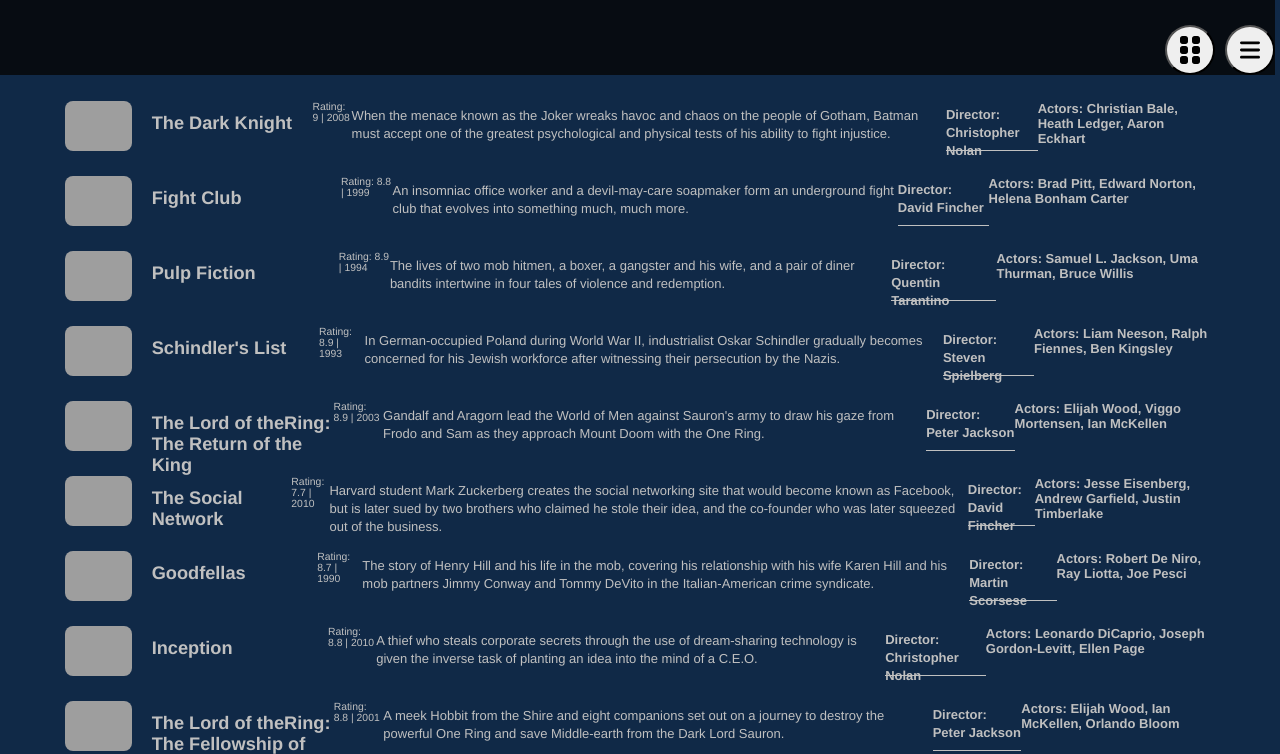
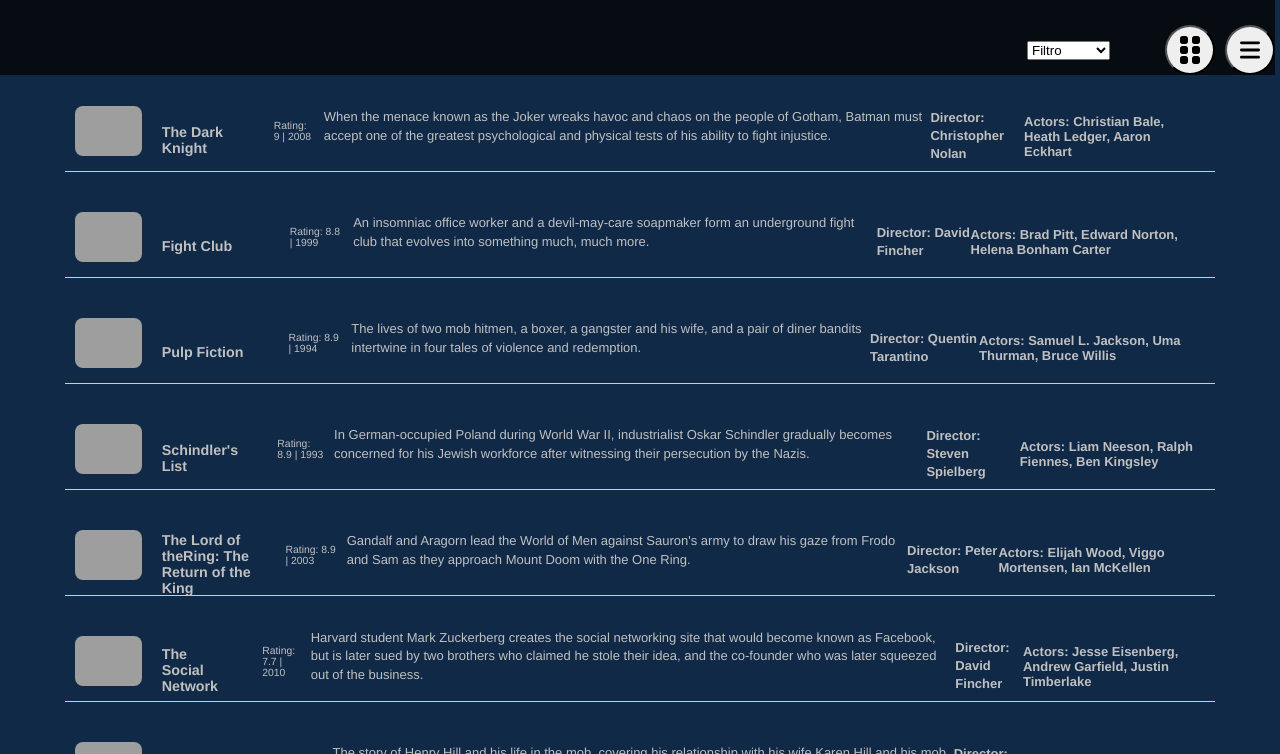
Before and after one commit to VictorMGC2912/Practica_Mod4, a website built with Vite: page index.html in a window 1280 px wide. Both pictures are taken after a click on the button 1250 px from the left and 50 px from the top of the page. Shown: the top 754 px of the page. Built offline with nearby package versions, Linux system fonts and the light colour scheme; grey boxes are pictures that could not be loaded.

Commit message:
creado boton de select

```diff
--- a/dataMovie.js
+++ b/dataMovie.js
@@ -1,11 +1,12 @@
-// export const categories = Object.freeze({
-//   drama: "Drama",
-//   action: "Action",
-//   crime: "Crime",
-//   biography: "Biography",
-//   adventure: "Adventure",
-//   comedy: "Comedy",
-// });
+export const categories = Object.freeze({
+  Filtro: " ",
+  Drama: "Drama",
+  Action: "Action",
+  Crime: "Crime",
+  Biography: "Biography",
+  Adventure: "Adventure",
+  Comedy: "Comedy",
+});
 
 export const movies = [
   {
--- a/index.js
+++ b/index.js
@@ -1,11 +1,39 @@
-import { movies } from "./dataMovie";
+import { movies, categories } from "./dataMovie";
 console.log(movies);
 
-//Crear botones GRID y LIST
+
+// CREAR CONTAINER DEL SELECT Y BOTONES
+
 const containerRoot = document.getElementById("root");
 const containerButton = document.createElement("div");
 containerButton.className = "buttons-container";
 containerRoot.appendChild(containerButton);
+
+//CREAR DESPLEGABLE SELECT
+
+initFilter();
+
+function initFilter() {
+    const select = document.createElement('select');
+    select.setAttribute('name', 'categories');
+    addFilterOptions(select);
+    select.addEventListener('change', () => {
+        console.log(select.value);
+    })
+}
+
+function addFilterOptions(select) {
+    Object.entries(categories).forEach(([key, value]) => {
+        const option = document.createElement('option');
+        option.value = value;
+        option.textContent = key;
+        select.appendChild(option);
+    })
+    select.className = "select";
+    containerButton.appendChild(select);
+}
+
+//Crear botones GRID y LIST
 
 const buttonGrid = document.createElement("button");
 buttonGrid.className = "fake-button";
@@ -37,7 +65,7 @@
 //AÑADIR PELICULAS A ROOT
 const movieContainer = document.createElement("div");
 movieContainer.className = "grid";
-const movieElement = createMovieElement(movies);
+const movieElement = createMovieGridElement(movies);
 const divRoot = document.getElementById("root");
 divRoot.className = "fondo-grid";
 divRoot.appendChild(movieContainer);
@@ -83,8 +111,8 @@
     return element
 }
 
-//FUNCION PARA AÑADIR LOS ELEMENTOS AL BODY
-function createMovieElement(movies) {
+//FUNCION PARA AÑADIR LOS ELEMENTOS AL BODY EN FORMA DE GRID
+function createMovieGridElement(movies) {
     let container = movieContainer;
 
     movies.forEach((movie) => {
@@ -102,12 +130,30 @@
         container.appendChild(movieElement);
     })
 }
+//FUNCION PARA AÑADIR LOS ELEMENTOS AL BODY EN FORMA DE LIST
+// function createMovieListElement(movies) {
+//     let container = movieContainer;
+
+//     movies.forEach((movie) => {
+//         const { poster, title, rating } = movie;
+//         const movieElement = document.createElement("div");
+
+//         movieElement.className = "movie-grid";
+//         movieElement.appendChild(createPosterElement(poster));
+//         movieElement.appendChild(createTitleElement(title));
+//         movieElement.appendChild(createDataElement(rating));
+
+//         container.appendChild(movieElement);
+//     })
+// }
 
 // ESCUCHA DE LOS EVENTOS CLICK
 buttonGrid.addEventListener('click', clickGrid);
 buttonList.addEventListener('click', clickList);
 
 function clickGrid() {
+    //const movieElement = createMovieGridElement(movies);
+    //movieContainer.innerHTML = " ";
     const fondoGrid = document.querySelectorAll('.fondo-list');
     fondoGrid.forEach((grid) => grid.classList.remove('fondo-list'));
     fondoGrid.forEach((grid) => grid.classList.add('fondo-grid'));
@@ -146,6 +192,9 @@
 
 }
 function clickList() {
+    //movieContainer.innerHTML = "";
+    //const movieElement = createMovieListElement(movies);
+
     const fondoList = document.querySelectorAll('.fondo-grid');
     fondoList.forEach((list) => list.classList.remove('fondo-grid'));
     fondoList.forEach((list) => list.classList.add('fondo-list'));
@@ -181,5 +230,4 @@
     const actorsList = document.querySelectorAll('.movie-actors-grid');
     actorsList.forEach((actors) => actors.classList.remove('movie-actors-grid'));
     actorsList.forEach((actors) => actors.classList.add('movie-actors-list'));
-
 }
--- a/styles/styles.css
+++ b/styles/styles.css
@@ -26,6 +26,10 @@
 svg {
   width: 1em;
   height: 3em;
+}
+select {
+  margin-bottom: 15px;
+  margin-right: 45px;
 }
 /* VISTA GRID */
 .fondo-grid {
@@ -86,7 +90,7 @@
   display: flex;
   justify-content: start;
   flex-direction: column;
-  align-items: start;
+  align-items: center;
   gap: 25px;
   margin: 2em 5em 0 5em;
 }
@@ -94,6 +98,11 @@
   width: auto;
   height: 3.125rem;
   display: flex;
+  align-items: center;
+  margin-bottom: 10px;
+  padding: 10px;
+  border-bottom: 1px solid #ccc;
+  list-style-type: decimal;
 }
 .movie-poster-list {
   width: 4.68rem;
@@ -102,15 +111,15 @@
   margin-bottom: 10px;
 }
 .movie-title-list {
-  padding: 12px 0 0 20px;
-  width: 300px;
-  margin-bottom: 2px;
-  font-size: 1.4em;
+  padding: 7px 0 0 20px;
+  width: 150px;
+  font-size: 1.1em;
   font-weight: bold;
+  margin-right: 20px;
 }
 .movie-data-list {
   font-size: 0.8em;
-  margin-bottom: 10px;
+  margin: 0 10px 10px 10px;
 }
 .movie-description-list {
   margin: 6px 0;
@@ -121,7 +130,6 @@
   font-weight: bold;
   line-height: 1.4;
   padding: 5px 0;
-  border-bottom: 1px solid #c0c0c0;
 }
 .movie-description-list:last-child {
   border: none;
```
Also changed, not shown: index.html (+1 -0 lines).
